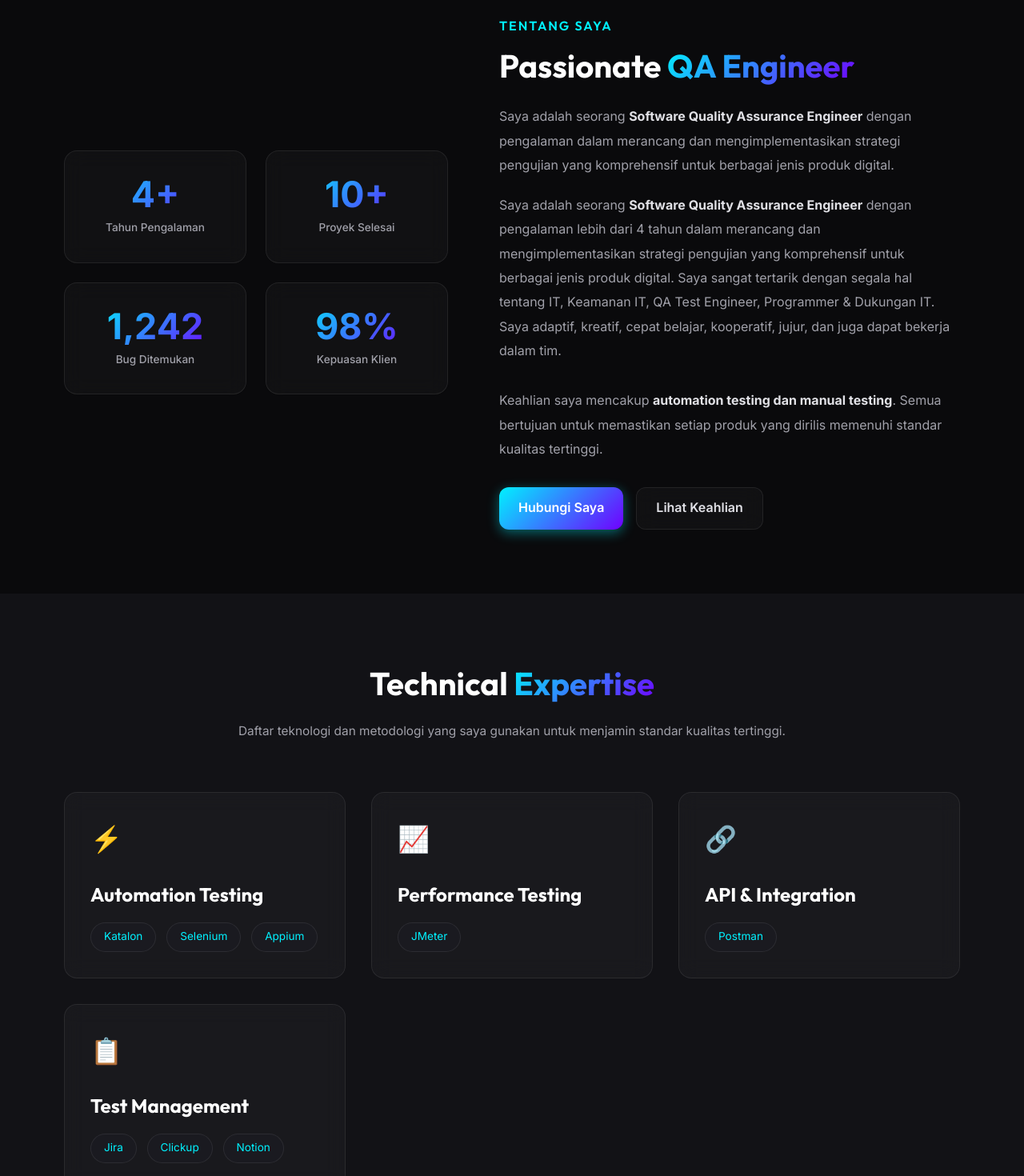
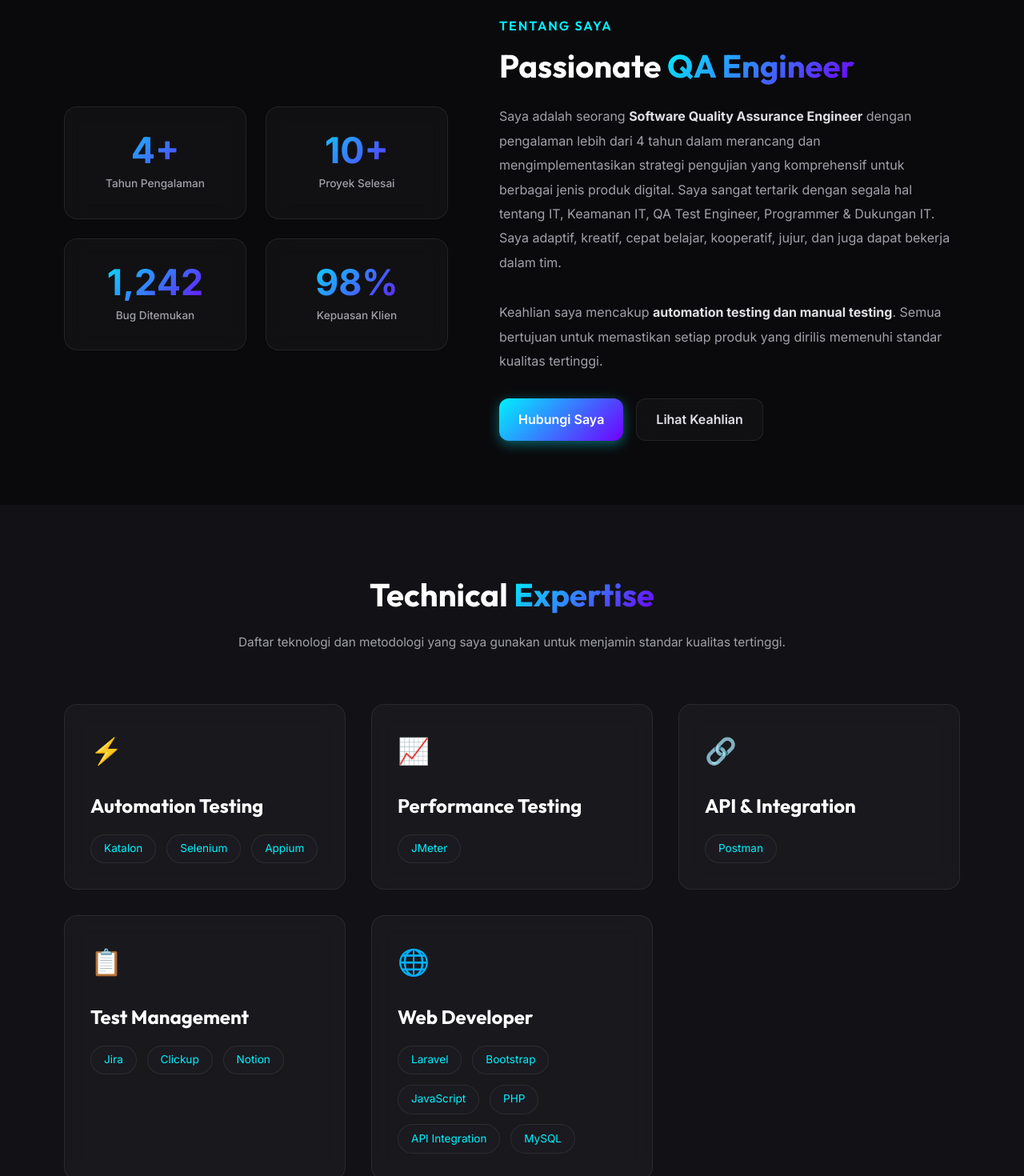
Before and after one commit to autophile0000/Portofolio-Ricky, a React (Vite) app: page / in a window 1280 px wide. Shown: the part 860-2330 px from the top of the page at 80% size. Built offline with nearby package versions, Linux system fonts and the light colour scheme.

Commit message:
update skill and project

```diff
--- a/src/components/About.jsx
+++ b/src/components/About.jsx
@@ -67,15 +67,6 @@ const About = () => {
             <p style={{
               color: 'var(--text-dim)',
               lineHeight: '1.9',
-              marginBottom: '1.2rem',
-              fontSize: '1rem'
-            }}>
-              Saya adalah seorang <strong style={{color: 'var(--text-main)'}}>Software Quality Assurance Engineer</strong> dengan pengalaman dalam merancang dan mengimplementasikan strategi pengujian yang komprehensif untuk berbagai jenis produk digital.
-            </p>
-
-            <p style={{
-              color: 'var(--text-dim)',
-              lineHeight: '1.9',
               marginBottom: '2rem',
               fontSize: '1rem'
             }}>
--- a/src/components/Projects.jsx
+++ b/src/components/Projects.jsx
@@ -63,7 +63,7 @@ const PROJECTS_DATA = [
     tags: [
       'Test Case Design', 'Smoke Testing', 'Sanity Testing',
       'Bug Reporting', 'SIT', 'Regression Testing',
-      'Functional Testing', 'E2E Testing', 'API Testing',
+      'Functional Testing', 'E2E Testing', 'API Testing', 'DBever',
     ],
     type: 'Web',
     icon: '🏦',
--- a/src/components/Skills.jsx
+++ b/src/components/Skills.jsx
@@ -6,6 +6,7 @@ const Skills = () => {
     { title: 'Performance Testing', tools: ['JMeter'], icon: '📈' },
     { title: 'API & Integration', tools: ['Postman'], icon: '🔗' },
     { title: 'Test Management', tools: ['Jira', 'Clickup', 'Notion'], icon: '📋' },
+    { title: 'Web Developer', tools: ['Laravel', 'Bootstrap', 'JavaScript', 'PHP', 'API Integration', 'MySQL'], icon: '🌐' },
   ];
 
   return (
```
